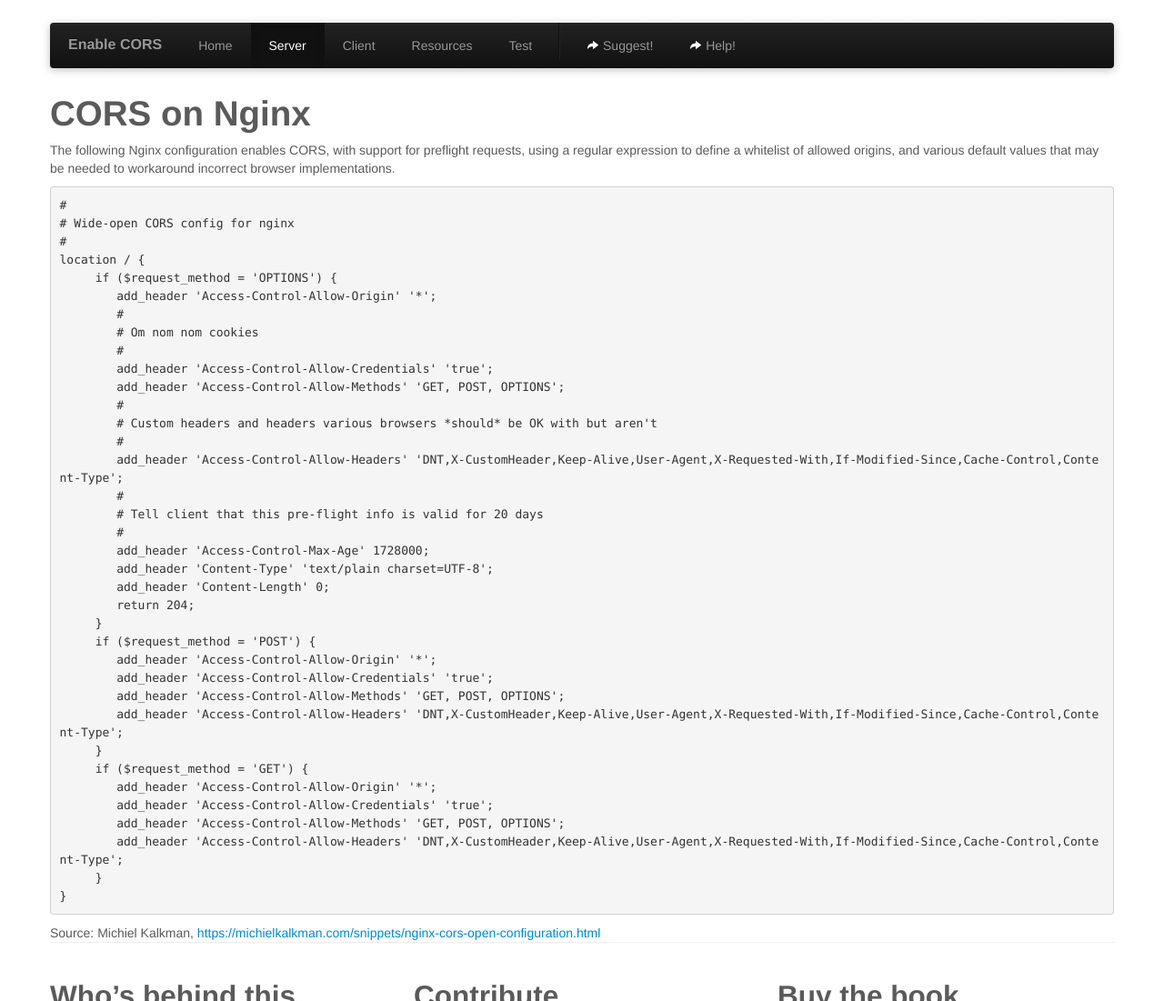
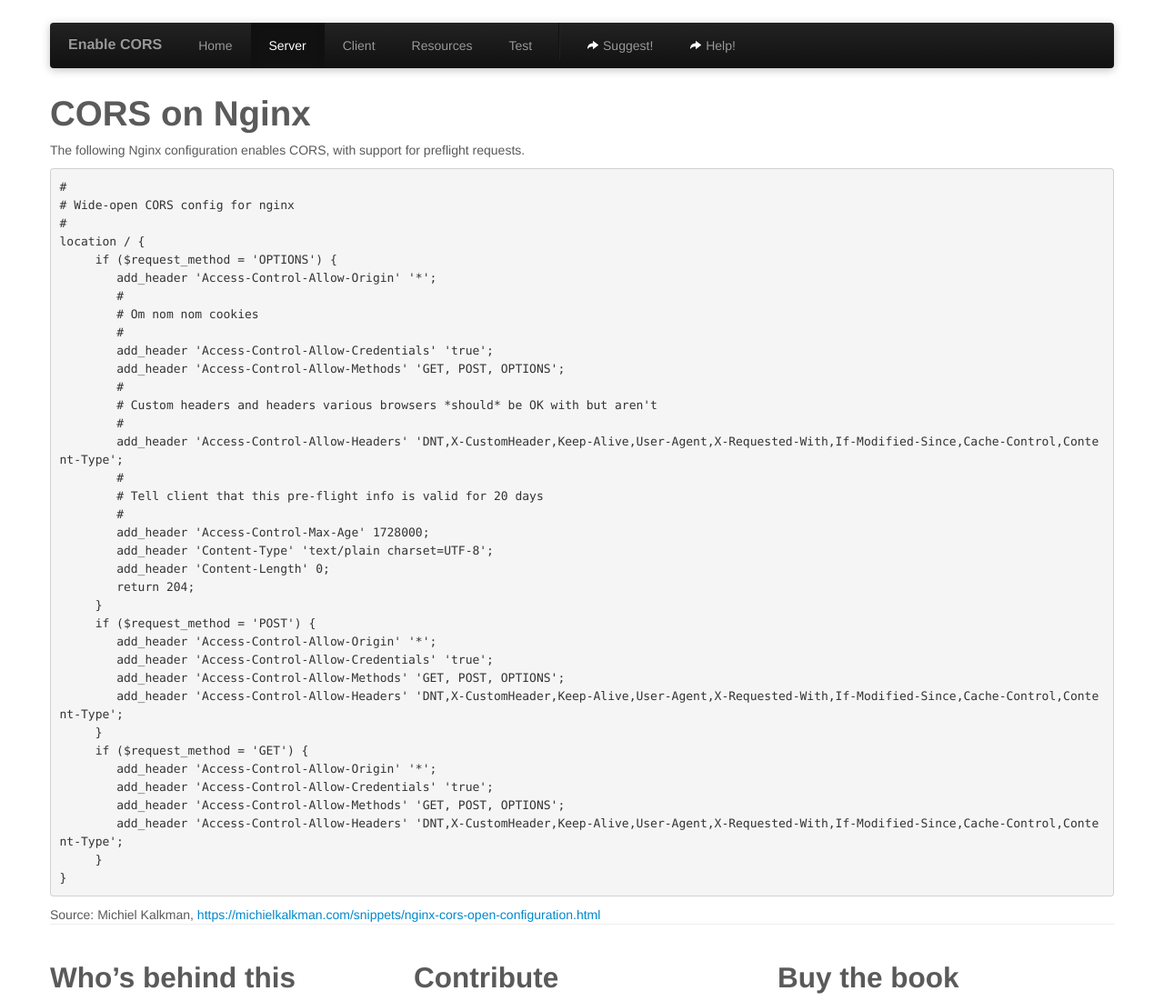
Before and after one commit to monsur/enable-cors.org, a Jekyll site: the page built from server_nginx.html, in a window 1280 px wide, cut to the strip 0-1101 px from the top of the page. Shown: the whole strip at 91% size. Built offline with Jekyll 4.4.1, drawn with Linux system fonts in a browser that asks for light colours.

Commit message:
Updating text to match the sample

```diff
--- a/server_nginx.html
+++ b/server_nginx.html
@@ -8,10 +8,7 @@
     <h1>CORS on Nginx</h1>
 
     <p>The following Nginx configuration enables CORS, with support
-      for preflight requests, using a regular expression to define a
-      whitelist of allowed origins, and various default values that
-      may be needed to workaround incorrect browser
-      implementations.</p>
+      for preflight requests.</p>
 
     <pre class="code">
 #
```
